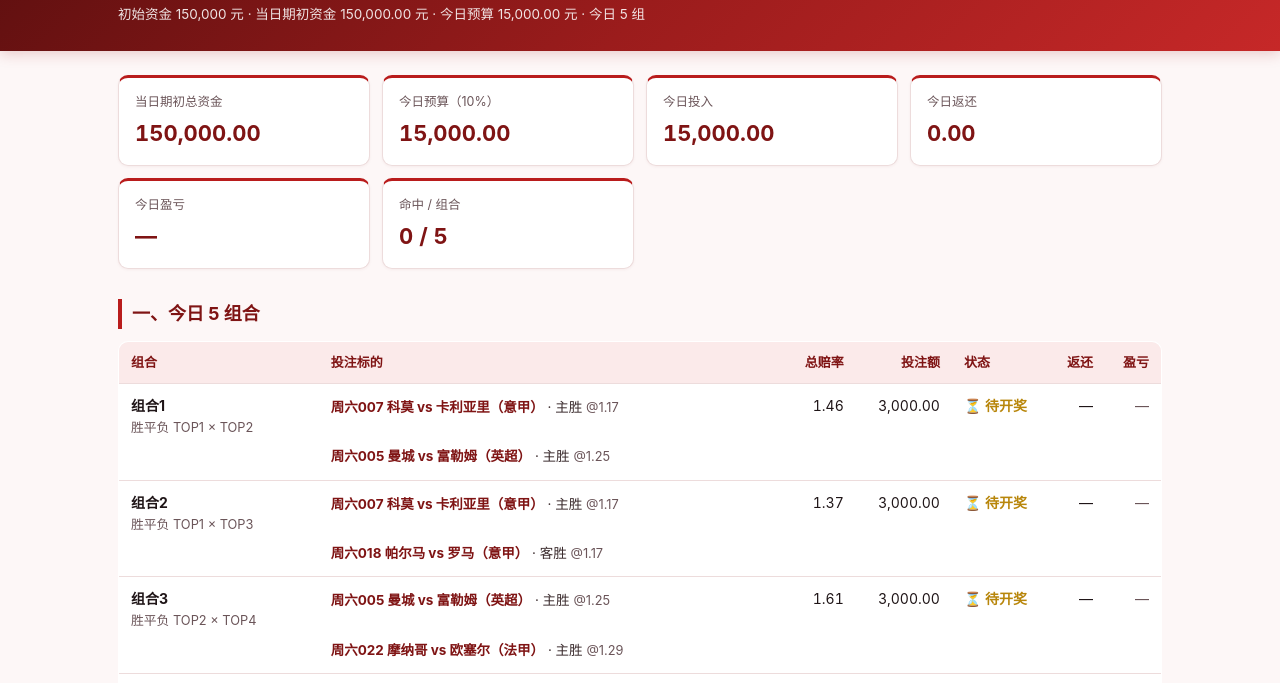
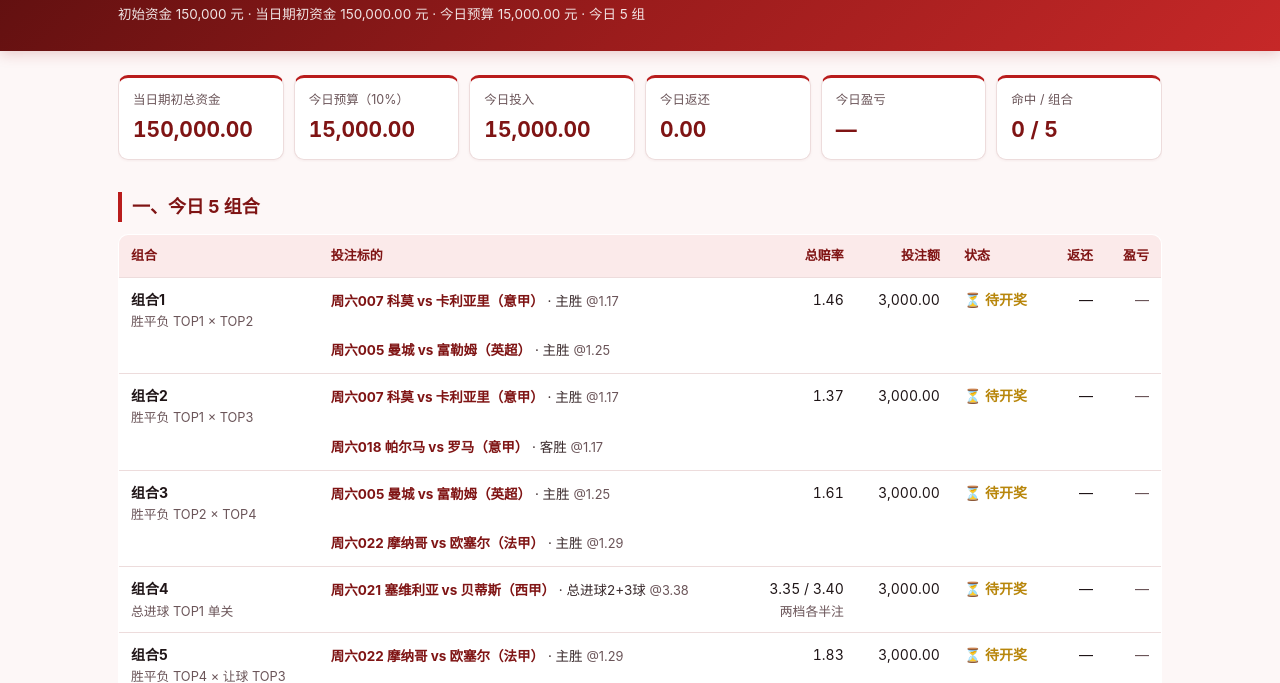
Before and after one commit to Michael-cell123/invest-report, a plain HTML site: page invest-2026-11-21.html in a window 1280 px wide. Shown: the part 80-763 px from the top of the page. Drawn offline with Linux system fonts and the light colour scheme.

Commit message:
add invest-2026-11-21.html

```diff
--- a/invest-2026-11-21.html
+++ b/invest-2026-11-21.html
@@ -32,12 +32,14 @@ td.num,th.num{text-align:right;font-variant-numeric:tabular-nums;white-space:now
 .miss{color:var(--sub)}
 .pending{color:var(--gold);font-weight:600}
 .big{font-size:19px;font-weight:700}
-.grid{display:grid;grid-template-columns:repeat(auto-fit,minmax(200px,1fr));gap:12px}
-.kpi{background:#fff;border:1px solid var(--line);border-top:3px solid var(--blue);
-border-radius:10px;padding:14px 16px;box-shadow:0 1px 3px rgba(120,20,20,.05)}
-.kpi .k{font-size:12.5px;color:var(--sub)}
-.kpi .v{font-size:22px;font-weight:700;margin-top:2px;font-variant-numeric:tabular-nums;
-color:#7f1414}
+.grid{display:flex;flex-wrap:nowrap;gap:10px;overflow-x:auto;padding-bottom:2px}
+.kpi{flex:1 1 0;min-width:0;background:#fff;border:1px solid var(--line);
+border-top:3px solid var(--blue);border-radius:10px;padding:12px 14px;
+box-shadow:0 1px 3px rgba(120,20,20,.05)}
+.kpi .k{font-size:12.5px;color:var(--sub);white-space:nowrap;overflow:hidden;text-overflow:ellipsis}
+.kpi .v{font-size:21px;font-weight:700;margin-top:2px;font-variant-numeric:tabular-nums;
+color:#7f1414;white-space:nowrap}
+@media(max-width:900px){.kpi{flex:0 0 150px}}
 .note{font-size:12.8px;color:var(--sub)}
 .leg{font-size:13.5px;color:#3a2b2d;margin:2px 0}
 .leg b{color:#7f1414}
@@ -86,5 +88,5 @@ font-size:13px;color:#8a1f1f;margin:14px 0}
 <tr><td>2026-11-21</td><td class="num">0/5</td><td class="num">15,000.00</td><td class="num">—</td><td class="num miss">—</td><td class="num">—</td><td>待开奖</td></tr>
 </table>
 
-<div class="footer">生成时间 2026-11-21 14:43</div>
+<div class="footer">生成时间 2026-11-21 18:54</div>
 </div></body></html>
```
